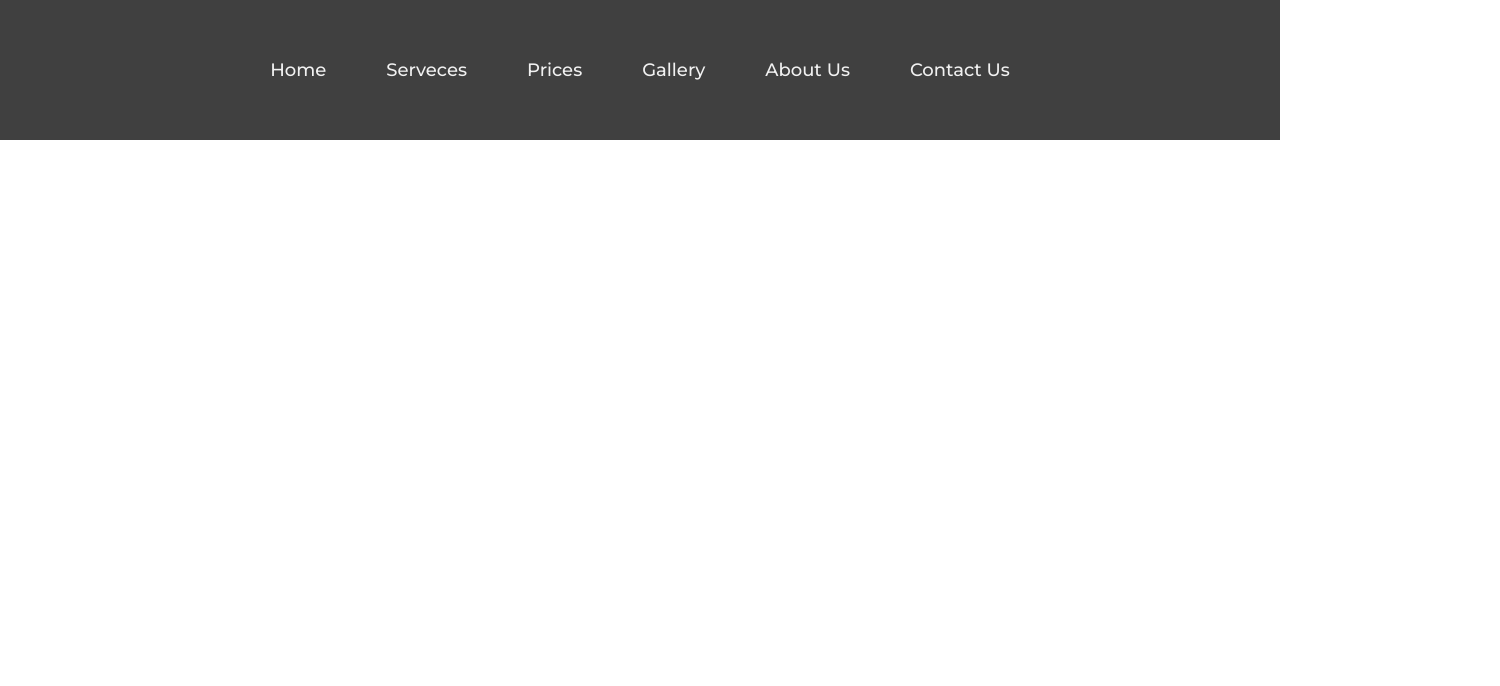
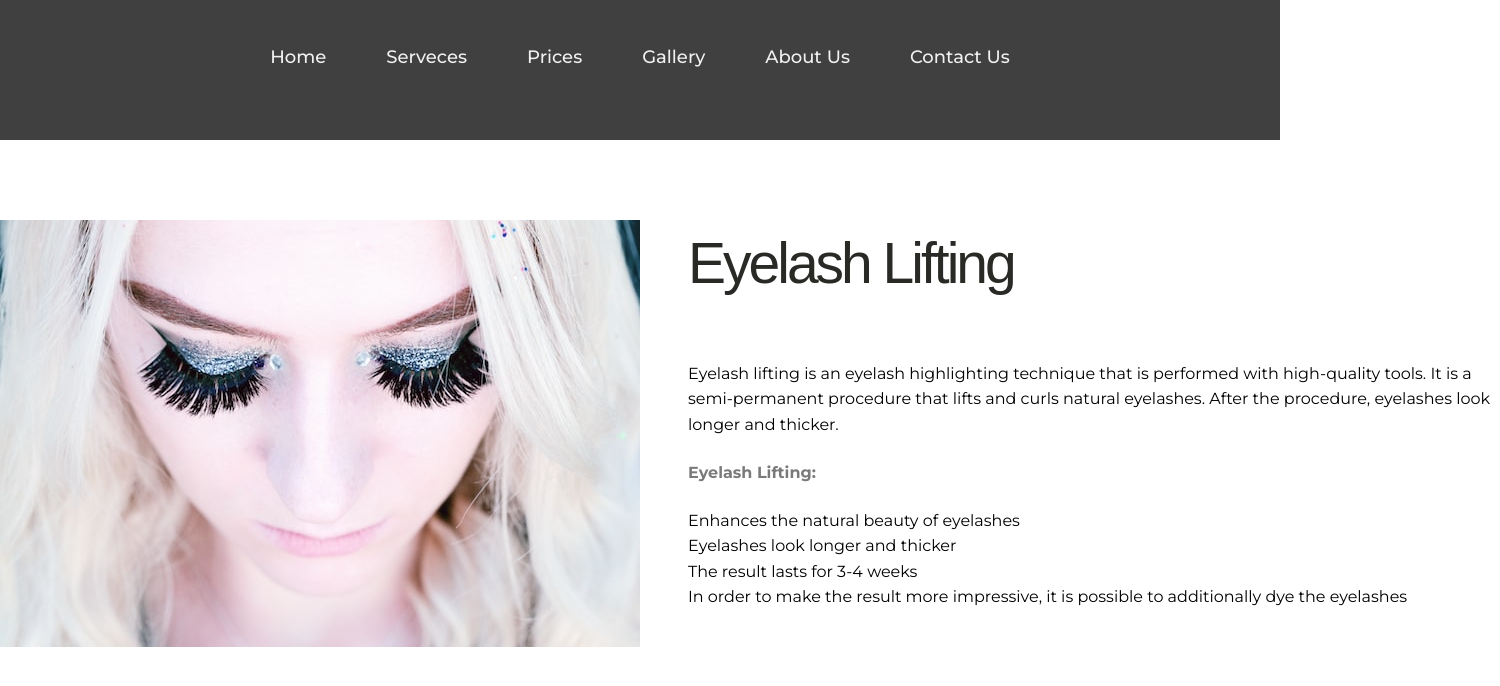
Before and after one commit to Onushkis/djbeauty, a plain HTML site: page onanav.html in a window 1280 px wide. Shown: the whole page, 1500 px wide, since content can reach past the window. Drawn offline with Linux system fonts and the light colour scheme.

Commit message:
added changes

```diff
--- a/onanav.html
+++ b/onanav.html
@@ -56,6 +56,33 @@
         </ul>
 
     </nav>
+    <main>
+        <div class="flex-main">
+            <div>
+                <img src="Assets/eyelash-copenhagen.jpg" alt="picture of women">
+                </div>
+                <div class="flex-main-left">
+                    <h1>Eyelash Lifting</h1>
+                    <p>Eyelash lifting is an eyelash highlighting technique that is performed with high-quality tools.
+                        It is a semi-permanent procedure that lifts
+                        and curls natural eyelashes. After the procedure, eyelashes look longer and thicker.
+                    </p>
+                    <h4>Eyelash Lifting:</h4>
+                    <ul>
+                        <li>Enhances the natural beauty of eyelashes</li>
+                        <li>Eyelashes look longer and thicker</li>
+                        <li>The result lasts for 3-4 weeks</li>
+                        <li>In order to make the result more impressive, it is possible to additionally dye the eyelashes</li>
+
+
+
+                    </ul>
+
+                    </div>
+                </div>
+
+
+    </main>
 
 </body>
 
--- a/onastyle.css
+++ b/onastyle.css
@@ -97,7 +97,53 @@ ul li:hover ul.dropdown a{
 
 }
 
-@media (max-width: 675px) {
+    /* -------------------------Main Flex  */
+    .flex-main{
+        width: 1500px;
+        display: flex;
+        align-items: center;
+        justify-content: center;
+        margin: 0 auto;
+        margin-top: 5em;
+    }
+    .flex-main-left{
+        margin-left: 3em;
+        font-weight: 300;
+
+    }
+    .flex-main h1{
+        color: #292926;
+    font-family: "Epilogue", Sans-serif;
+    font-size: 57px;
+    font-weight: 300;
+    font-style: normal;
+    text-decoration: none;
+    line-height: 1em;
+    letter-spacing: -3px;
+    margin-bottom: 1.2em;
+    }
+     .flex-main h4{
+        color: #7A7A7A;
+        margin-bottom: 1.6em;
+     }
+    .flex-main p, ul{
+        margin-bottom: 1.6em;
+        line-height: 1.6
+
+    }
+
+
+
+@media (max-width: 991px) {
+    .flex-main{
+       flex-direction: column ;
+       width: 850px;
+
+    }
+    .flex-main h1{
+        margin-bottom: 0.5em;
+        margin-top: 0.5em;
+    }
 
     nav .nav-list {
         display: grid;
```
Also changed, not shown: Assets/eyelash-copenhagen.jpg (added).
